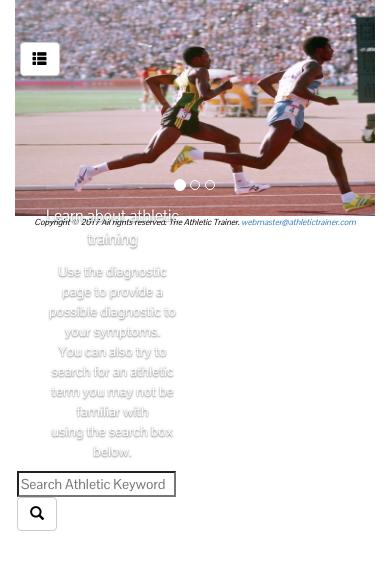
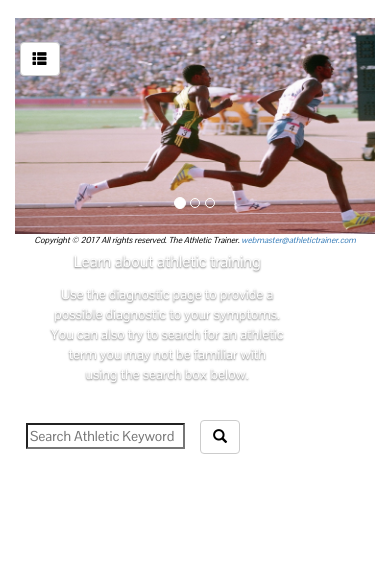
Before and after one commit to tghil7/AthleticPHP, a PHP site: page /view/homePage.php in a window 390 px wide. Shown: the top 570 px of the page. Run offline with PHP 8.4, Linux system fonts and the light colour scheme; some libraries are stand-ins or nearby versions.

Commit message:
Modified css to make the carousel full height on small screens

```diff
--- a/style/athletic.css
+++ b/style/athletic.css
@@ -14,7 +14,6 @@ and open the template in the editor.
 */
 @media screen and (max-width :600px){
 body{
-    height: 100%;
     width: 100%;
     display: flex;
     flex-wrap: wrap;
@@ -22,6 +21,7 @@ body{
     align-content: center;
 
 }
+
 
 #headerWord{
     font-size: medium;
@@ -37,10 +37,6 @@ body{
     align-content: center;
 }
 
-.home{
-   width: 100%;
-   height: 100%;
-}
 button{
     color: black !important;
 }
@@ -124,53 +120,39 @@ button{
     font-weight: bold;
 }
 
-.carousel-inner .item img
-{
-    height: auto;
-    width: 100%;
-}
 
-#myCarousel{
-    height: 75%;
-    width: 100%;
-}
+
+
 
 .mainImage{
     width: 100%;
     height: auto;
 }
 
-  .carousel img {
-      top: 0;
-      left: 0;
-      width: 100%;
-    }
 
 
-
-    #myCarousel{
-        z-index: -1;
-    }
+#myCarousel{
+    z-index: -1;
+}
 
 
 
 #searchSection
 {
- position: fixed;
+  position: fixed;
   z-index: 1;
   display: flex;
   justify-content: center;
   align-items: center;
-  top: 38%;
-  width: 50%;
+  top: 32%;
+  width: 60%;
   height: auto;
-
-
 }
 
 .carousel-caption{
     text-align:center;
     align-items: flex-start;
+    width: 100%;
 }
 
 #siteMenu
@@ -273,6 +255,7 @@ textarea{
 
 #headerWord{
     font-size: large;
+    margin-bottom: 20px;
 }
 
 #headerDetails{
@@ -362,9 +345,7 @@ textarea{
   height: auto;
 }
 
-#headerWord{
-    margin-bottom: 20px;
-}
+
 
 button{
     color: black !important;
@@ -471,7 +452,6 @@ button{
   right: 0;
   bottom: 0;
   left: 0;
-  padding: 1rem;
   justify-content: center;
   margin-bottom: 0;
   color: darkblue;
--- a/view/diagnostic.php
+++ b/view/diagnostic.php
@@ -19,7 +19,7 @@ and open the template in the editor.
 
     </head>
     <body id="diagnosticBody">
-        <div id="wrapper" class="container white">
+        <div id="wrapper" class="container-fluid white">
               <div id="myNav">
                                <div id= "siteMenu" class="dropdown white">
 
--- a/view/homePage.php
+++ b/view/homePage.php
@@ -11,7 +11,7 @@
       <link href="https://fonts.googleapis.com/css?family=Berkshire+Swash|Pontano+Sans" rel="stylesheet">
       <script src="../js/Athletic.js"></script>
 </head>
-<body class="container-fluid home">
+<body class="container-fluid">
                         <div id="myNav">
                                 <div id= "siteMenu" class="dropdown">
 
@@ -74,10 +74,6 @@
 
 			      </div>
 
-
-
-
-
      <footer class="footer"><small><i>Copyright &copy; <?php echo date('Y')  ?> All rights reserved. The Athletic Trainer.<a href="mailto:webmaster@athletictrainer.com">
                             webmaster@athletictrainer.com</i></small></footer>
 </body>
```
